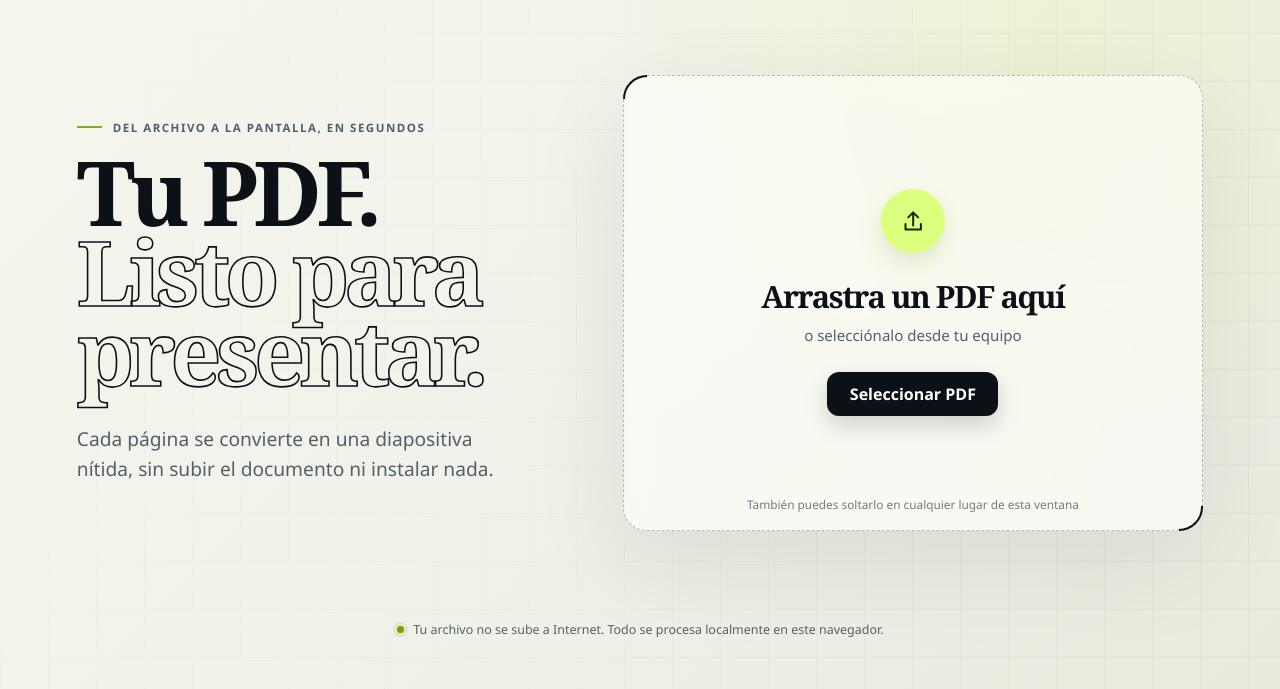
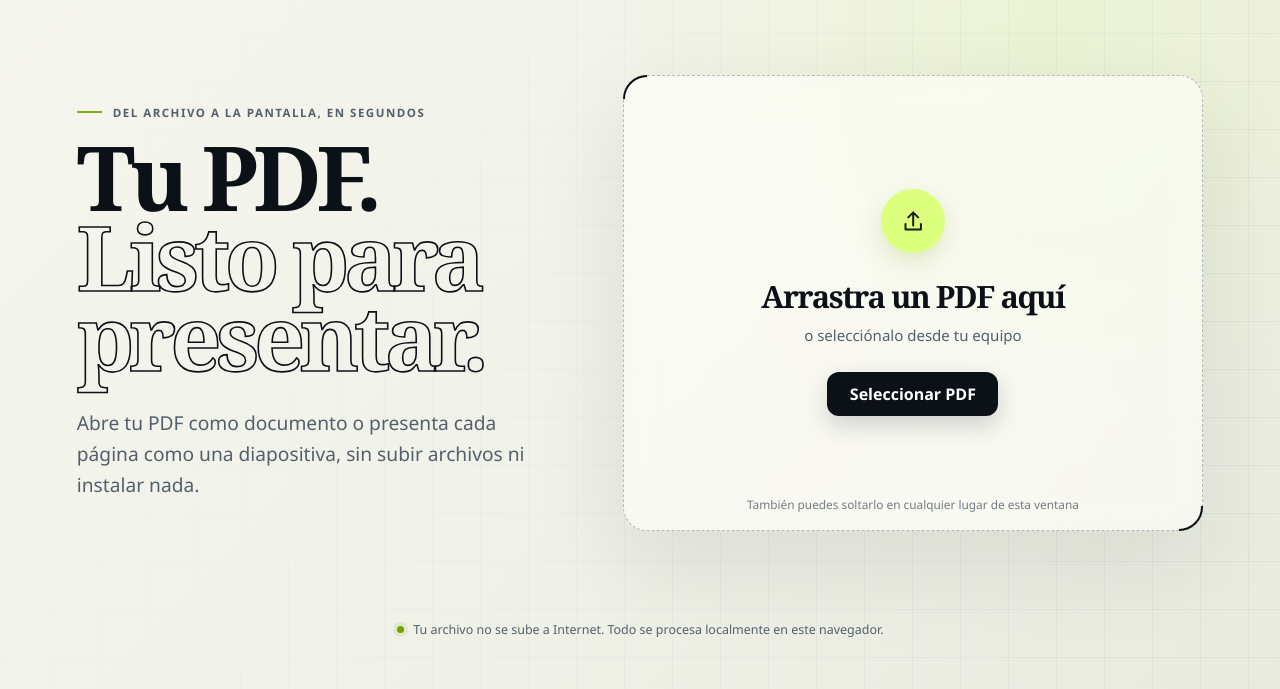
Before and after one commit to xdCL/PCC, a website built with Vite: page index.html in a window 1280 px wide. Shown: the part 111-800 px from the top of the page. Built offline with nearby package versions, Linux system fonts and the light colour scheme; files whose address does not match are found by name.

Commit message:
copy: clarify optional slide presentation mode on welcome screen

```diff
--- a/index.html
+++ b/index.html
@@ -57,7 +57,7 @@
           <p class="eyebrow">Del archivo a la pantalla, en segundos</p>
           <h1 id="welcome-title">Tu PDF.<br /><span>Listo para presentar.</span></h1>
           <p class="welcome-lede">
-            Cada página se convierte en una diapositiva nítida, sin subir el documento ni instalar nada.
+            Abre tu PDF como documento o presenta cada página como una diapositiva, sin subir archivos ni instalar nada.
           </p>
         </div>
 
```
